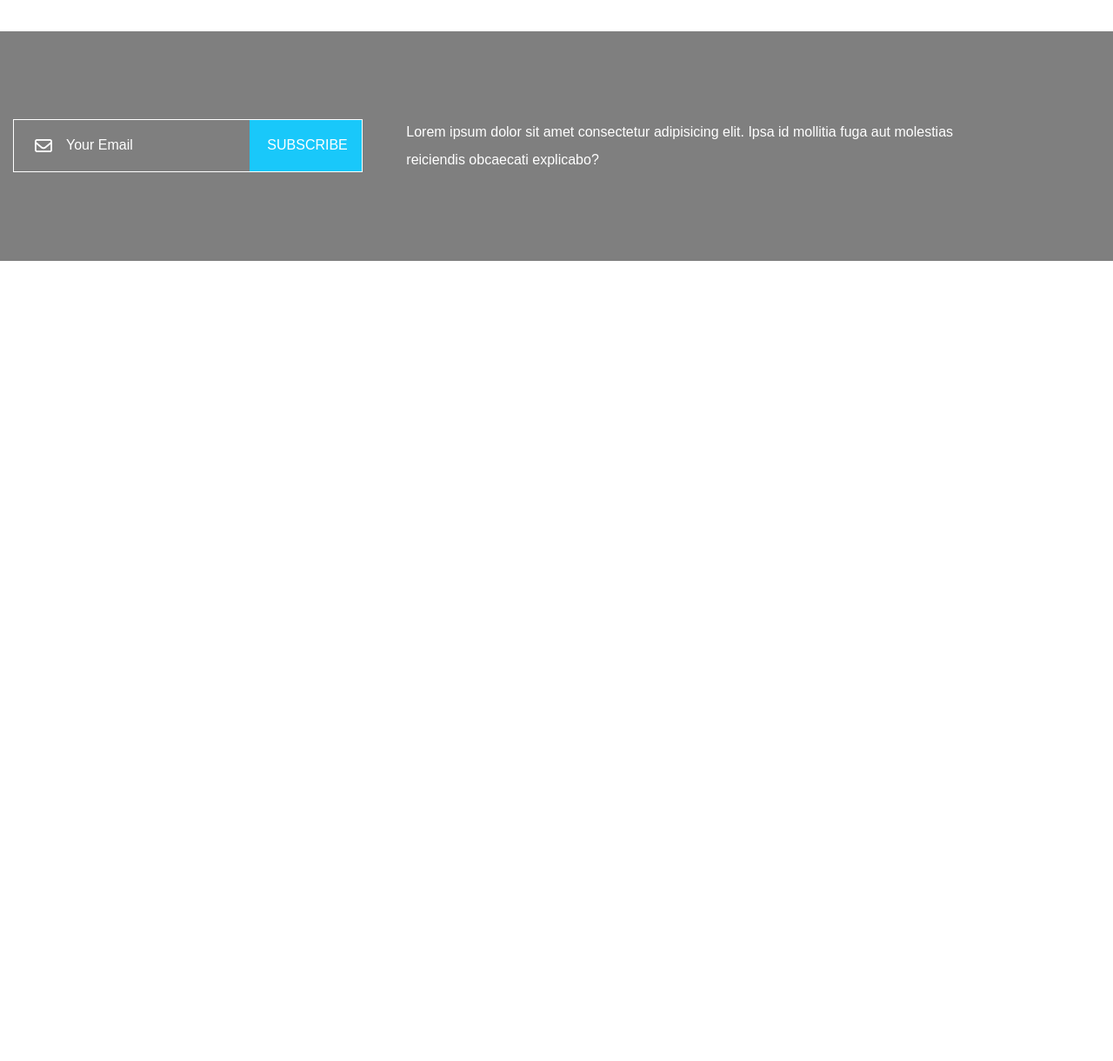
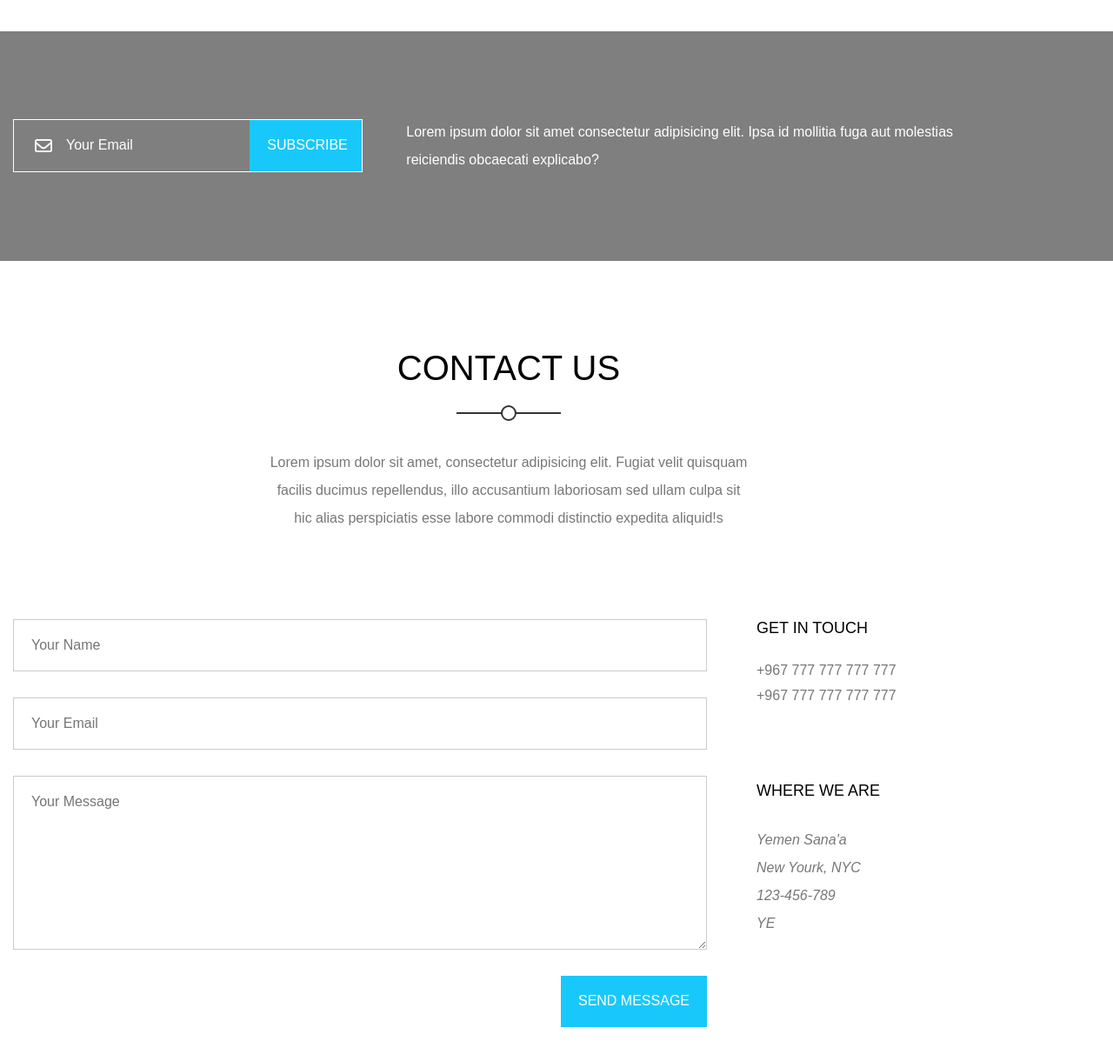
Before and after one commit to ahmed-coding/template-2, a plain HTML site: page index.html in a window 1280 px wide. Shown: the part 6946-8166 px from the top of the page at 87% size. Before the commit the page ends 7246 px from the top, so only its background shows below. Drawn offline with Linux system fonts and the light colour scheme.

Commit message:
complete  Subscribe Section and start in Contact Us Section

```diff
--- a/css/style.css
+++ b/css/style.css
@@ -1025,3 +1025,84 @@ header nav .form i {
 }
 
 /* End Subscribe  */
+
+/* Start Contact Us */
+
+.contact {
+    padding-top: var(--section-padding);
+    padding-bottom: var(--section-padding);
+
+}
+
+.contact .content {
+    display: flex;
+    justify-content: space-between;
+}
+
+@media (max-width:767px) {
+    .contact .content {
+        flex-direction: column;
+    }
+
+}
+
+.contact .content form {
+    flex-basis: 70%;
+}
+
+.contact .content form .main-input {
+    padding: 20px;
+    display: block;
+    border: 1px solid #ccc;
+    margin-bottom: 30px;
+    width: 100%;
+
+}
+
+.contact .content form .main-input:focus {
+    outline: none;
+}
+
+.contact .content form textarea.main-input {
+    height: 200px;
+}
+
+.contact .content form input[type="submit"] {
+    background-color: var(--main-color);
+    color: white;
+    padding: 20px;
+    border: none;
+    display: flex;
+    margin-left: auto;
+    text-transform: uppercase;
+    cursor: pointer;
+}
+
+.contact .content .info {
+    flex-basis: 25%;
+}
+
+.contact .content .info h4 {
+    text-transform: uppercase;
+    margin-bottom: 30px;
+    font-weight: 500;
+    font-size: 18px;
+}
+
+.contact .content .info .phone {
+    display: block;
+    color: #777;
+    margin-bottom: 10px;
+
+}
+
+.contact .content .info h4:nth-of-type(2) {
+    margin-top: 90px;
+}
+
+.contact .content .info address {
+    color: #777;
+    line-height: 2;
+}
+
+/* End Contact Us */
--- a/index.html
+++ b/index.html
@@ -445,9 +445,37 @@
             </p>
         </div>
     </div>
+    <!-- End Subscribe -->
+    <!-- Start Contact Us -->
 
-    <!-- End Subscribe -->
-
+    <div class="contact">
+        <div class="container">
+            <div class="main-heading">
+                <h2>Contact Us</h2>
+                <p>
+                    Lorem ipsum dolor sit amet, consectetur adipisicing elit. Fugiat velit quisquam facilis ducimus
+                    repellendus, illo accusantium laboriosam sed ullam culpa sit hic alias perspiciatis esse labore
+                    commodi distinctio expedita aliquid!s
+                </p>
+            </div>
+            <div class="content">
+                <form action="">
+                    <input class="main-input" type="text" name="name" placeholder="Your Name">
+                    <input class="main-input" type="email" name="email" placeholder="Your Email">
+                    <textarea name="message" placeholder="Your Message" class="main-input"></textarea>
+                    <input type="submit" value="Send Message">
+                </form>
+                <div class="info">
+                    <h4>Get In Touch</h4>
+                    <span class="phone">+967 777 777 777 777</span>
+                    <span class="phone">+967 777 777 777 777</span>
+                    <h4>Where We Are</h4>
+                    <address>Yemen Sana'a <br> New Yourk, NYC <br> 123-456-789 <br> YE </address>
+                </div>
+            </div>
+        </div>
+    </div>
+    <!-- End Contact Us -->
 
 
 </body>
```
